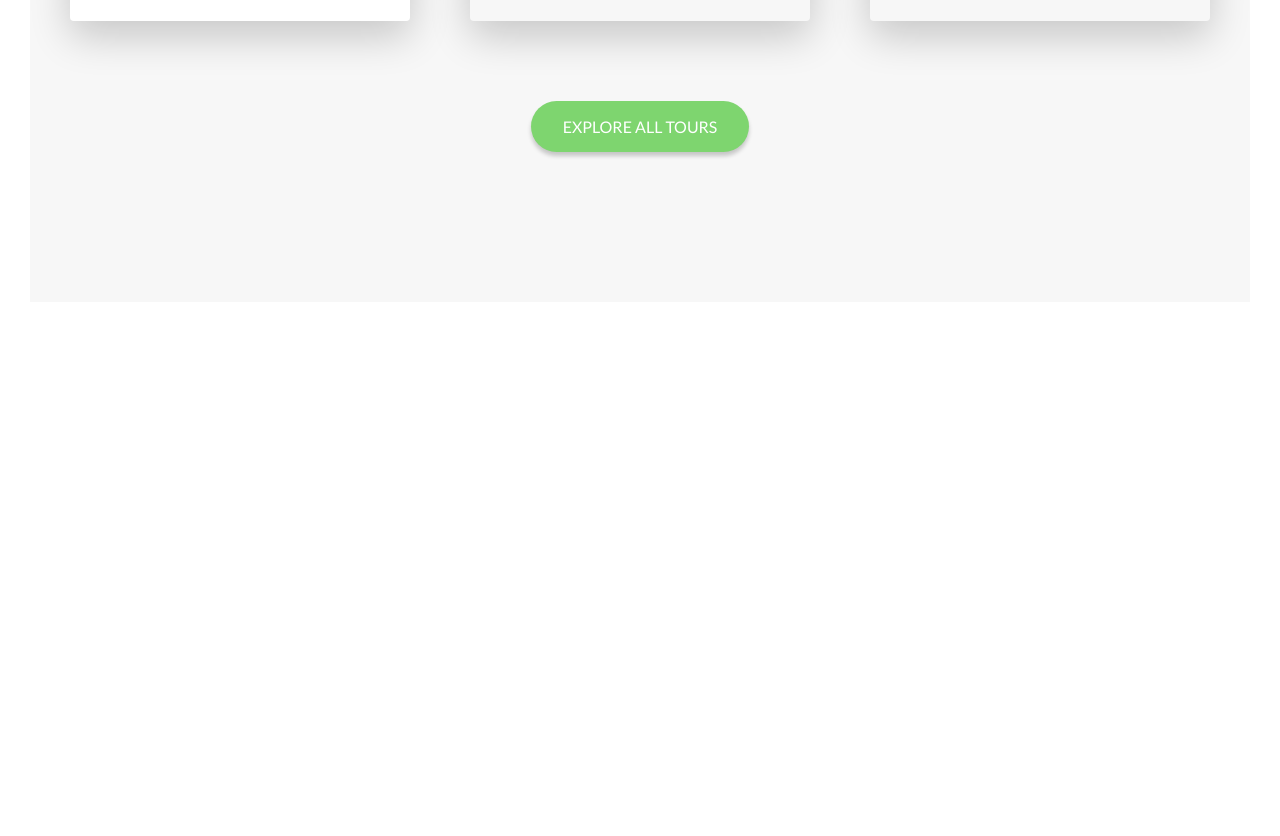
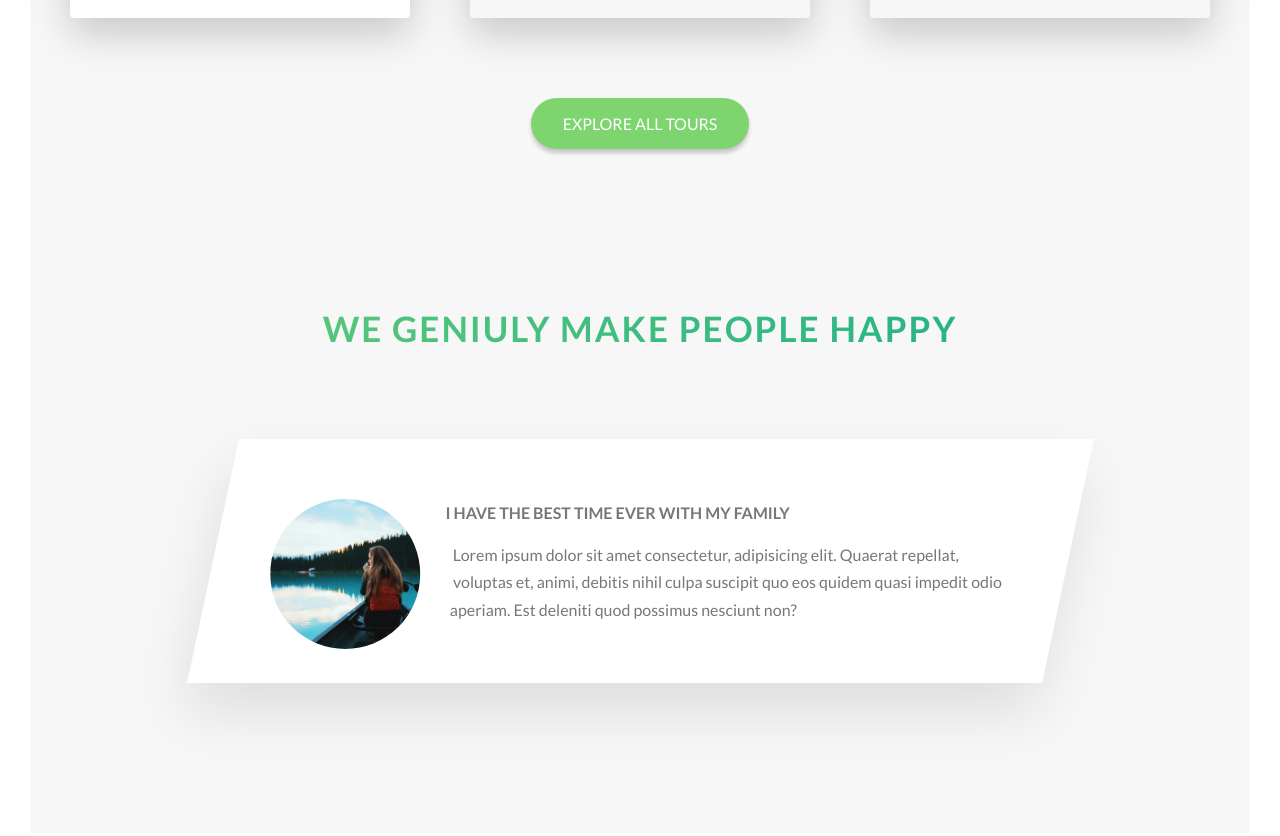
Before and after one commit to pejhvaman/naturalist, a website: page index.html in a window 1280 px wide. Shown: the part 3101-3937 px from the top of the page. Before the commit the page ends 3433 px from the top, so only its background shows below. Drawn offline with Linux system fonts and the light colour scheme; files whose address does not match are found by name.

Commit message:
Added: new story section with its cards

```diff
--- a/index.html
+++ b/index.html
@@ -79,7 +79,7 @@
           <div class="col-1-of-4">
             <div class="section-features__box">
               <i class="section-features__icon icon-basic-world"></i>
-              <h3 class="heading-tertiary u-margin-bottom-small">
+              <h3 class="heading__tertiary u-margin-bottom-small">
                 Explore the world
               </h3>
               <p class="section-features__text paragraph">
@@ -91,7 +91,7 @@
           <div class="col-1-of-4">
             <div class="section-features__box">
               <i class="section-features__icon icon-basic-compass"></i>
-              <h3 class="heading-tertiary u-margin-bottom-small">
+              <h3 class="heading__tertiary u-margin-bottom-small">
                 Explore the world
               </h3>
               <p class="section-features__text paragraph">
@@ -103,7 +103,7 @@
           <div class="col-1-of-4">
             <div class="section-features__box">
               <i class="section-features__icon icon-basic-map"></i>
-              <h3 class="heading-tertiary u-margin-bottom-small">
+              <h3 class="heading__tertiary u-margin-bottom-small">
                 Explore the world
               </h3>
               <p class="section-features__text paragraph">
@@ -115,7 +115,7 @@
           <div class="col-1-of-4">
             <div class="section-features__box">
               <i class="section-features__icon icon-basic-heart"></i>
-              <h3 class="heading-tertiary u-margin-bottom-small">
+              <h3 class="heading__tertiary u-margin-bottom-small">
                 Explore the world
               </h3>
               <p class="section-features__text paragraph">
@@ -226,6 +226,33 @@
           <a href="#" class="btn btn--primary">Explore all tours</a>
         </div>
       </section>
+      <section class="section-story">
+        <div class="u-text-center u-margin-bottom-big">
+          <h2 class="heading__secondary">We geniuly make people happy</h2>
+        </div>
+        <div class="row">
+          <div class="story">
+            <figure class="story__shape">
+              <img
+                src="./img//nat-8.jpg"
+                alt="Person Picture"
+                class="story__image"
+              />
+            </figure>
+            <div class="story__text">
+              <h3 class="heading__tertiary u-margin-bottom-small">
+                I have the best time ever with my family
+              </h3>
+              <p class="paragraph">
+                Lorem ipsum dolor sit amet consectetur, adipisicing elit.
+                Quaerat repellat, voluptas et, animi, debitis nihil culpa
+                suscipit quo eos quidem quasi impedit odio aperiam. Est deleniti
+                quod possimus nesciunt non?
+              </p>
+            </div>
+          </div>
+        </div>
+      </section>
     </main>
   </body>
 </html>
--- /dev/null
+++ b/sass/components/_story.scss
@@ -0,0 +1,30 @@
+.story {
+  width: 75%;
+  margin: 0 auto;
+  border: 3px;
+  padding: 6rem;
+  padding-left: 9rem;
+  background: $color-light;
+  transform: skewX(-12deg);
+  font-size: $default-font-size;
+  box-shadow: 0 3rem 6rem rgba($color-dark, 0.1);
+
+  &__shape {
+    width: 15rem;
+    height: 15rem;
+    float: left;
+    -webkit-shape-outside: circle(50% at 50% 50%);
+    shape-outside: circle(50% at 50% 50%);
+    transform: translateX(-3rem) skewX(12deg);
+    -webkit-clip-path: circle(50% at 50% 50%);
+    clip-path: circle(50% at 50% 50%);
+  }
+
+  &__image {
+    height: 100%;
+  }
+
+  &__text {
+    transform: skewX(12deg);
+  }
+}
--- a/sass/main.scss
+++ b/sass/main.scss
@@ -11,6 +11,7 @@
 @import "components/composition";
 @import "components/feature-box";
 @import "components/card";
+@import "components/story";
 
 @import "layouts/header";
 @import "layouts/grid";
--- a/sass/pages/_home.scss
+++ b/sass/pages/_home.scss
@@ -22,7 +22,12 @@
 }
 
 .section-tours {
-  padding: 25rem 0 15rem 0;
+  padding: 25rem 0 0 0;
   background-color: $color-gray-light;
   margin-top: -15vh;
 }
+
+.section-story {
+  padding: 15rem 0;
+  background-color: $color-gray-light;
+}
```
Also changed, not shown: css/style.css, 1 other file.
